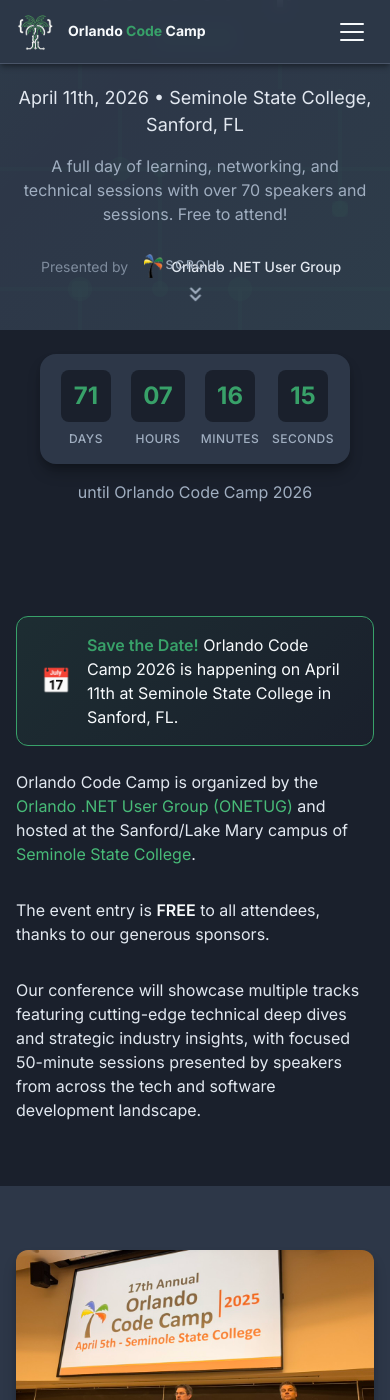
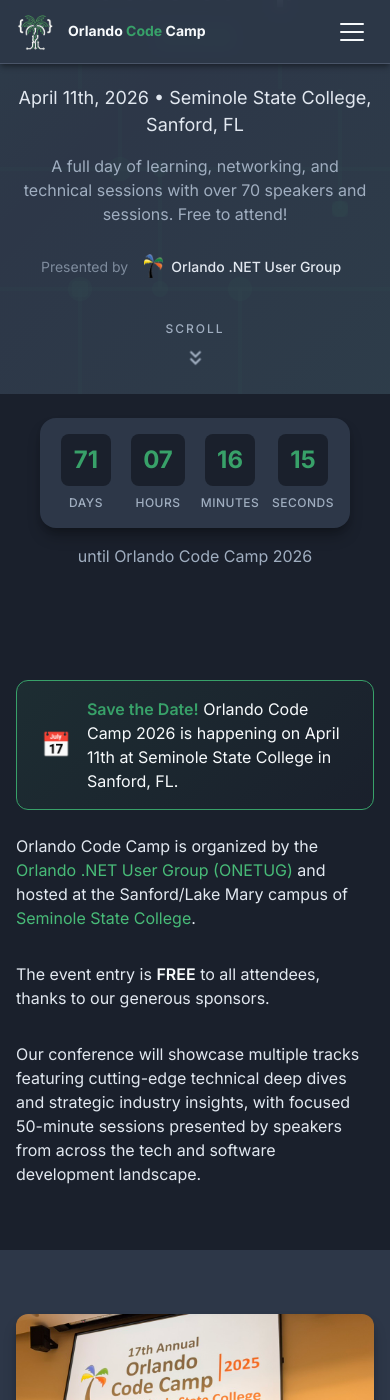
Before and after one commit to Orlando-Codecamp/orlandocodecamp.github.io, a Jekyll site: the page built from index.md, in a window 390 px wide and 1400 px high, scrolled down 375 px. Built offline with Jekyll 4.4.1, drawn with Linux system fonts in a browser that asks for light colours.

Commit message:
fix: Add spacing between presented-by text and scroll indicator on mobile
Add bottom margin to the hero-presented-by section on mobile to prevent
it from overlapping with the absolutely-positioned scroll indicator.

Co-Authored-By: Claude Opus 4.5 <noreply@anthropic.com>

```diff
--- a/_sass/redesign/_hero.scss
+++ b/_sass/redesign/_hero.scss
@@ -165,11 +165,13 @@
   justify-content: center;
   gap: var(--spacing-2);
   margin-top: var(--spacing-6);
+  margin-bottom: var(--spacing-16);
   font-size: var(--font-size-sm);
   color: var(--color-text-muted);
 
   @include tablet-up {
     margin-top: var(--spacing-8);
+    margin-bottom: 0;
   }
 
   > span {
```
